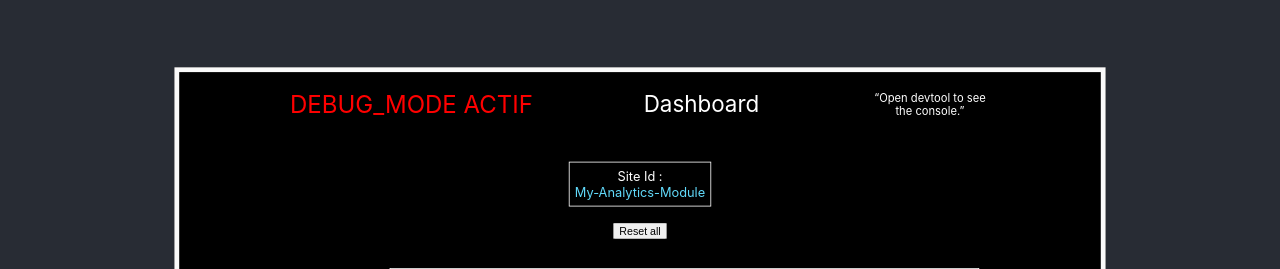
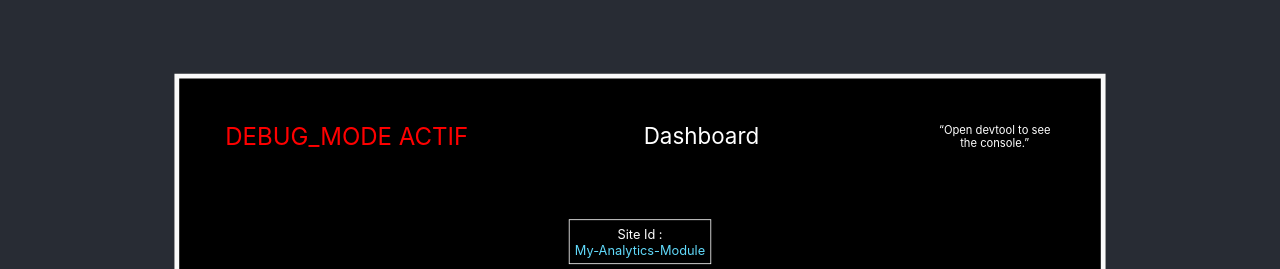
Before and after one commit to rodolphe37/react-easy-analytics, a React (Create React App) app: page /dashboard in a window 1280 px wide. Shown: the top 269 px of the page. Built offline with nearby package versions, Linux system fonts and the light colour scheme; no server answers.

Commit message:
starting usersId sort & filter logic

```diff
--- a/src/App.css
+++ b/src/App.css
@@ -22,9 +22,10 @@
 .header-debugger {
   display: flex;
   align-items: center;
-  justify-content: space-evenly;
-  width: 100%;
+  justify-content: space-between;
+  width: 90%;
   height: 14vh;
+  padding: 2rem;
 }
 .App {
   text-align: center;
```
